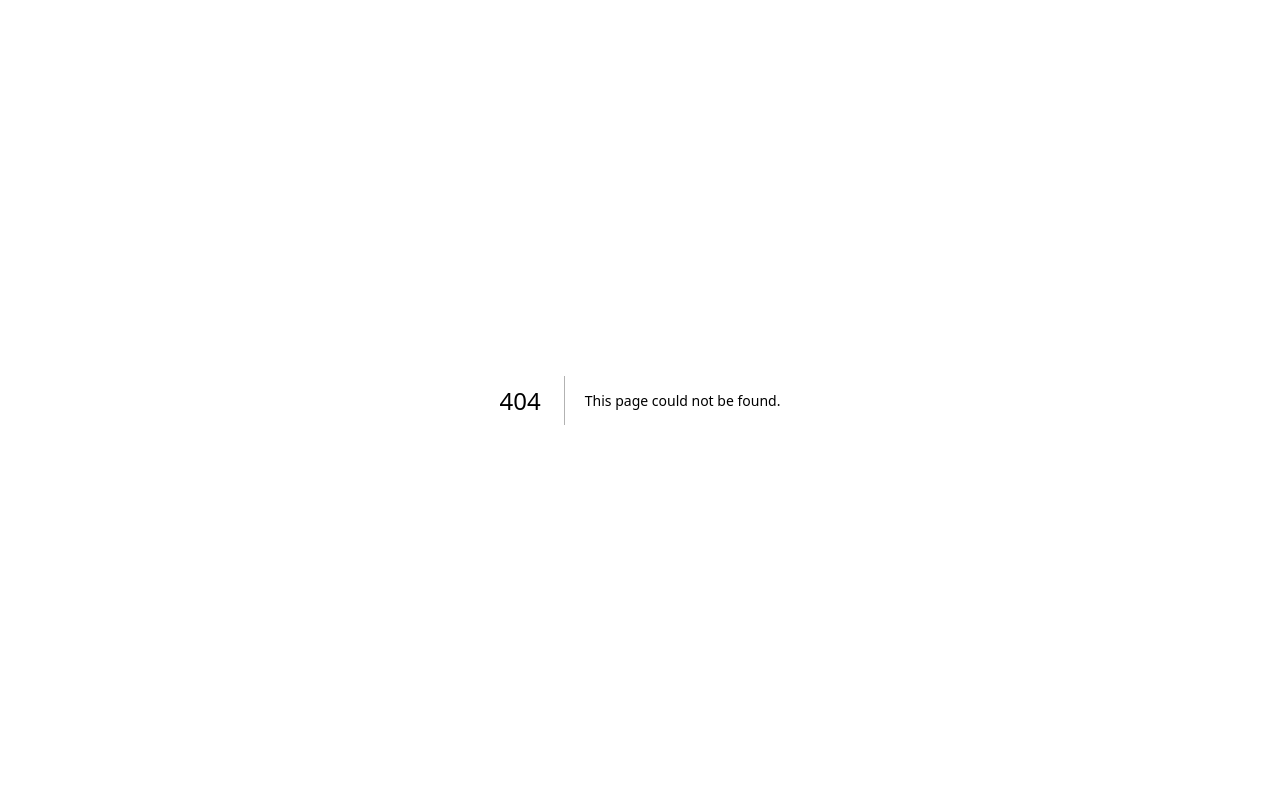
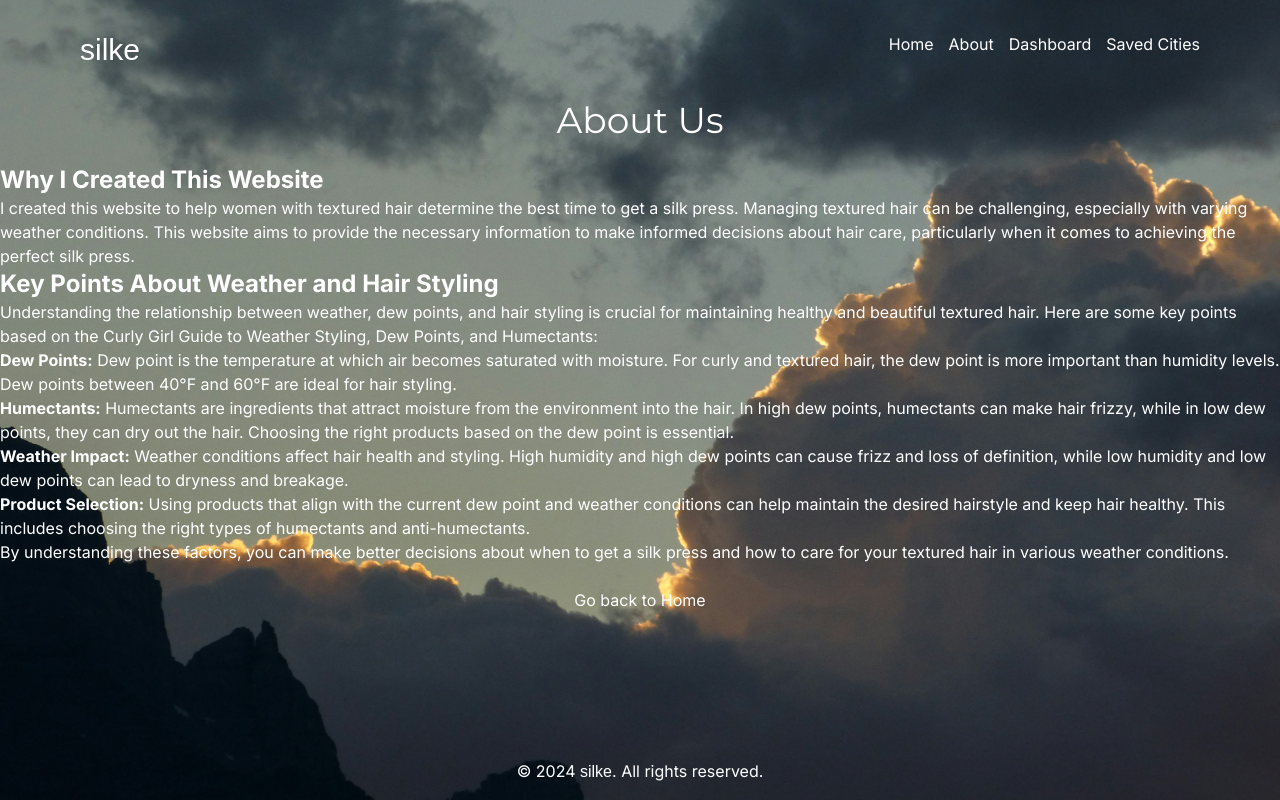
Before and after one commit to LeanneCodes/silke, a Next.js app: page /about in a window 1280 px wide. Before the commit this address had no page. Built offline with nearby package versions, Linux system fonts and the light colour scheme; a web font is replaced by a local one.

Commit message:
add navbar and footer on layout.tsx and start about page

```diff
--- /dev/null
+++ b/app/about/page.tsx
@@ -0,0 +1,46 @@
+// pages/about.tsx
+import React from 'react';
+import Link from 'next/link';
+
+const About: React.FC = () => {
+  return (
+    <div>
+      <h1 className="text-4xl font-montserrat mb-6 text-center">About Us</h1>
+      <div className="prose mx-auto">
+        <h2 className="text-2xl font-bold">Why I Created This Website</h2>
+        <p>
+          I created this website to help women with textured hair determine the best time to get a silk press. Managing textured hair can be challenging, especially with varying weather conditions. This website aims to provide the necessary information to make informed decisions about hair care, particularly when it comes to achieving the perfect silk press.
+        </p>
+
+        <h2 className="text-2xl font-bold">Key Points About Weather and Hair Styling</h2>
+        <p>
+          Understanding the relationship between weather, dew points, and hair styling is crucial for maintaining healthy and beautiful textured hair. Here are some key points based on the <Link href="https://holisticenchilada.com/curly-girl-guide-weather-styling-dew-points-humectants/">Curly Girl Guide to Weather Styling, Dew Points, and Humectants</Link>:
+        </p>
+        <ul>
+          <li>
+            <strong>Dew Points:</strong> Dew point is the temperature at which air becomes saturated with moisture. For curly and textured hair, the dew point is more important than humidity levels. Dew points between 40°F and 60°F are ideal for hair styling.
+          </li>
+          <li>
+            <strong>Humectants:</strong> Humectants are ingredients that attract moisture from the environment into the hair. In high dew points, humectants can make hair frizzy, while in low dew points, they can dry out the hair. Choosing the right products based on the dew point is essential.
+          </li>
+          <li>
+            <strong>Weather Impact:</strong> Weather conditions affect hair health and styling. High humidity and high dew points can cause frizz and loss of definition, while low humidity and low dew points can lead to dryness and breakage.
+          </li>
+          <li>
+            <strong>Product Selection:</strong> Using products that align with the current dew point and weather conditions can help maintain the desired hairstyle and keep hair healthy. This includes choosing the right types of humectants and anti-humectants.
+          </li>
+        </ul>
+        <p>
+          By understanding these factors, you can make better decisions about when to get a silk press and how to care for your textured hair in various weather conditions.
+        </p>
+      </div>
+      <div className="text-center mt-6">
+        <Link href="/">
+          Go back to Home
+        </Link>
+      </div>
+    </div>
+  );
+};
+
+export default About;
--- a/app/components/Navbar.tsx
+++ b/app/components/Navbar.tsx
@@ -3,7 +3,7 @@ import Link from 'next/link';
 
 const Navbar = () => {
   return (
-    <nav className='flex justify-between px-20 py-8'>
+    <nav className='flex justify-between px-20 py-8 z-50'>
       <div className='flex justify-between w-full align-middle'>
         <div>
           <h1 className='font-playwrite text-3xl'>
@@ -14,6 +14,7 @@ const Navbar = () => {
         </div>
         <div>
           <Link href="/">Home</Link>
+          <Link href="/about" style={{ marginLeft: '15px' }}>About</Link>
           <Link href="/dashboard" style={{ marginLeft: '15px' }}>Dashboard</Link>
           <Link href="/saved-cities" style={{ marginLeft: '15px' }}>Saved Cities</Link>
         </div>
--- a/app/dashboard/page.tsx
+++ b/app/dashboard/page.tsx
@@ -2,7 +2,6 @@
 
 import { useState, useEffect } from 'react';
 import { useRouter } from 'next/navigation';
-import Navbar from '../components/Navbar';
 import WeatherDashboard from '../components/WeatherDashboard';
 import { WeatherData, ForecastData } from '../../types';
 
@@ -75,7 +74,6 @@ const DashboardPage = () => {
 
   return (
     <div>
-      <Navbar />
       <h2 style={{ textAlign: 'center' }}>Dashboard</h2>
       {weatherData && currentWeather && selectedCity ? (
         <WeatherDashboard
--- a/app/layout.tsx
+++ b/app/layout.tsx
@@ -1,6 +1,8 @@
 import type { Metadata } from "next";
 import { Inter } from "next/font/google";
 import "./globals.css";
+import Navbar from "./components/Navbar";
+import Footer from "./components/Footer";
 
 const inter = Inter({ subsets: ["latin"] });
 
@@ -16,7 +18,11 @@ export default function RootLayout({
 }>) {
   return (
     <html lang="en">
-      <body className={inter.className}>{children}</body>
+      <body className={`${inter.className} flex flex-col min-h-screen`}>
+        <Navbar />
+        <main className="flex-grow">{children}</main>
+        <Footer />
+      </body>
     </html>
   );
 }
--- a/app/page.tsx
+++ b/app/page.tsx
@@ -1,10 +1,8 @@
 'use client';
 
 import { useState } from 'react';
-import Navbar from './components/Navbar';
 import LandingPage from './components/LandingPage';
 import { WeatherData } from '../types';
-import Footer from './components/Footer';
 
 const fetchWeather = async (city: string): Promise<WeatherData> => {
   const apiKey = process.env.NEXT_PUBLIC_WEATHER_API_KEY;
@@ -39,10 +37,8 @@ const HomePage = () => {
 
   return (
     <div>
-      <Navbar />
       <LandingPage onCitySubmit={handleCitySubmit} />
       {error && <p style={{ color: 'red', textAlign: 'center' }}>{error}</p>}
-      <Footer />
     </div>
   );
 };
--- a/app/saved-cities/page.tsx
+++ b/app/saved-cities/page.tsx
@@ -2,7 +2,6 @@
 
 import { useEffect, useState } from 'react';
 import { useRouter } from 'next/navigation';
-import Navbar from '../components/Navbar';
 
 const SavedCities = () => {
   const [savedCities, setSavedCities] = useState<string[]>([]);
@@ -25,7 +24,6 @@ const SavedCities = () => {
 
   return (
     <div>
-      <Navbar />
       <h2 style={{ textAlign: 'center' }}>Saved Cities</h2>
       <div style={{ display: 'flex', flexWrap: 'wrap', justifyContent: 'center' }}>
         {savedCities.map((city, index) => (
```
